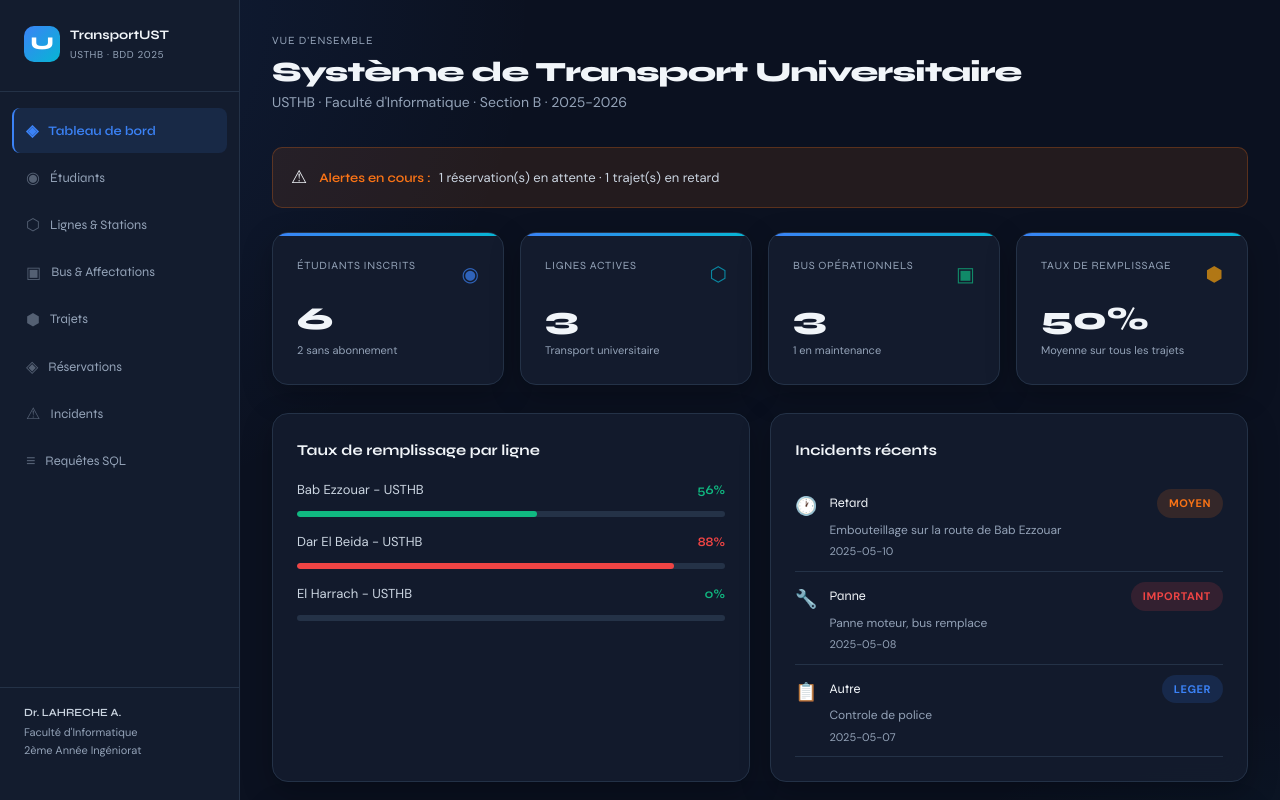
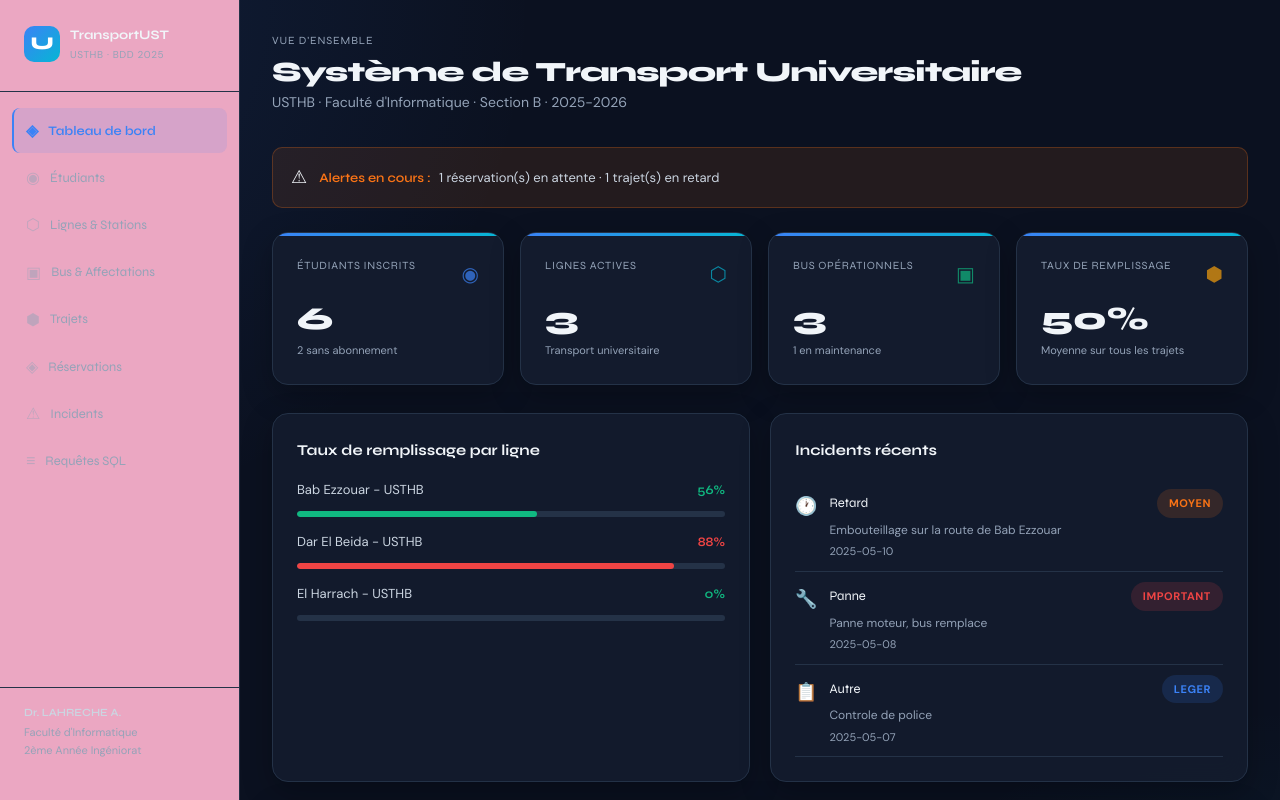
Before and after one commit to bchraaaa2-arch/transport-universitaire, a Next.js app: page / in a window 1280 px wide. Shown: the top 800 px of the page. Built offline with nearby package versions, Linux system fonts and the light colour scheme.

Commit message:
Update globals.css

```diff
--- a/src/styles/globals.css
+++ b/src/styles/globals.css
@@ -3,7 +3,7 @@
 :root {
   /* COLORS */
   --bg: #0b1120;
-  --surface: #131c2e;
+  --surface: #eba7c2;
   --surface2: #1b263b;
   --border: #243247;
 
```
